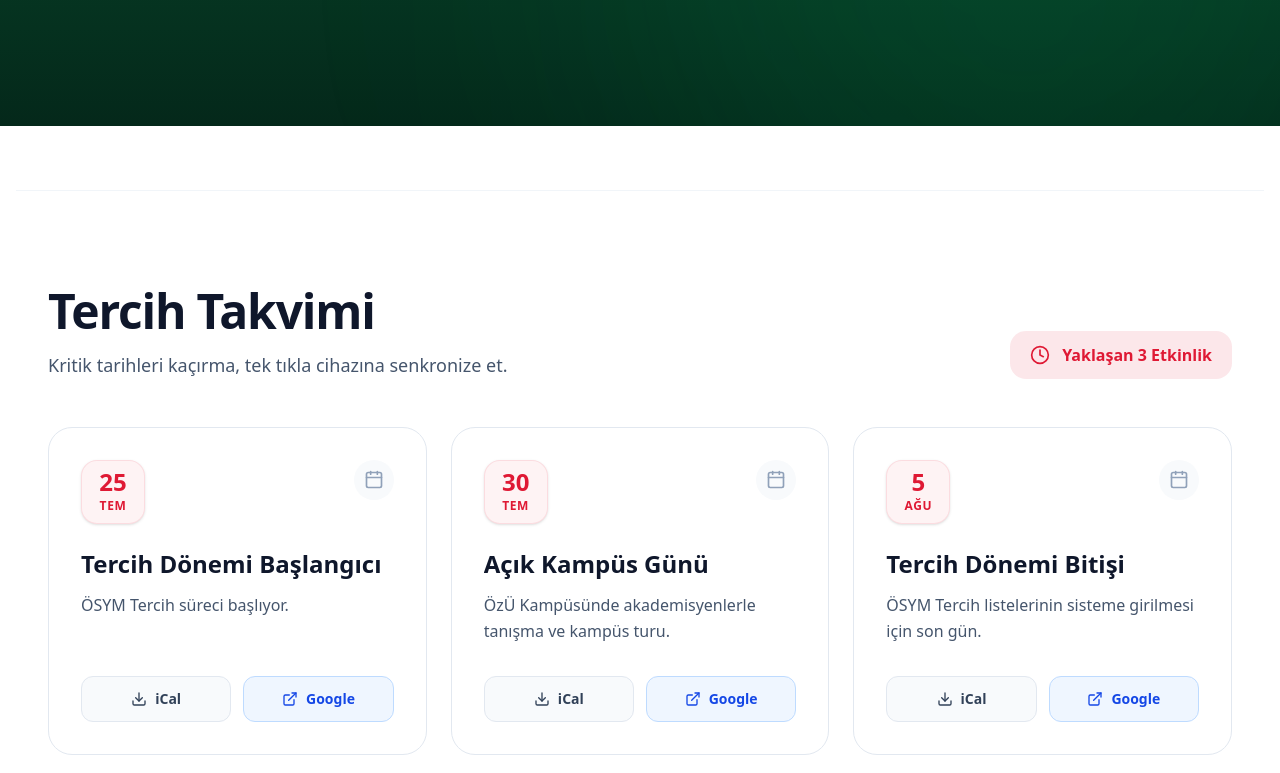
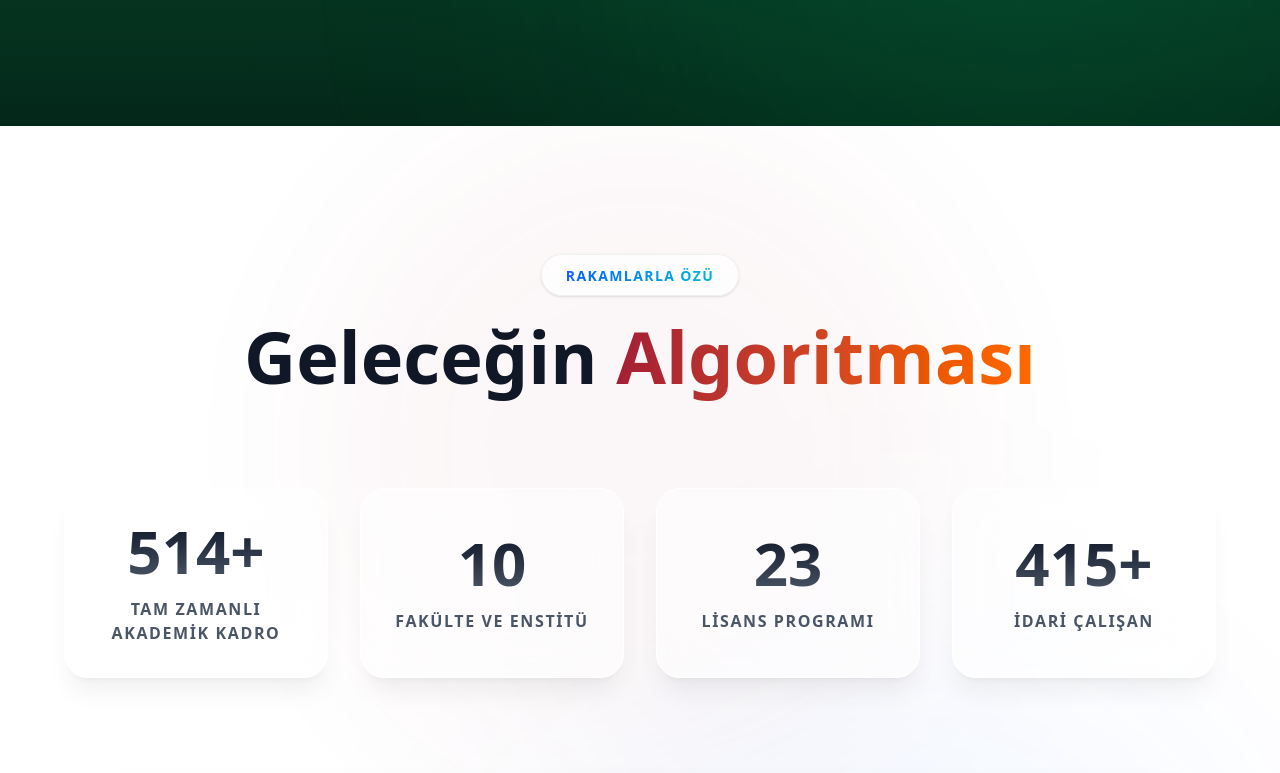
Before and after one commit to onuraydinozu/ozyegin, a Next.js app: page / in a window 1280 px wide. Shown: the part 4392-5165 px from the top of the page. Built offline with nearby package versions, Linux system fonts and the light colour scheme.

Commit message:
Otomatik Senkronizasyon 🔄

```diff
--- a/src/app/page.tsx
+++ b/src/app/page.tsx
@@ -13,6 +13,7 @@ import AIChatbot from "@/components/features/AIChatbot";
 import SustainabilitySection from "@/components/features/SustainabilitySection";
 import AlumniNetwork from "@/components/features/AlumniNetwork";
 import ParentPortalSection from "@/components/features/ParentPortalSection";
+import StatisticsSection from "@/components/features/StatisticsSection";
 import Footer from "@/components/layout/Footer";
 
 export default function Home() {
@@ -35,6 +36,9 @@ export default function Home() {
 
       {/* NEW: Sustainability / Eco-friendly Section */}
       <SustainabilitySection />
+
+      {/* Rakamlarla ÖzÜ & AI Revolution */}
+      <StatisticsSection />
 
       {/* Main Content (V2 Features) */}
       <div className="relative z-10 bg-background pb-32 pt-16">
```
